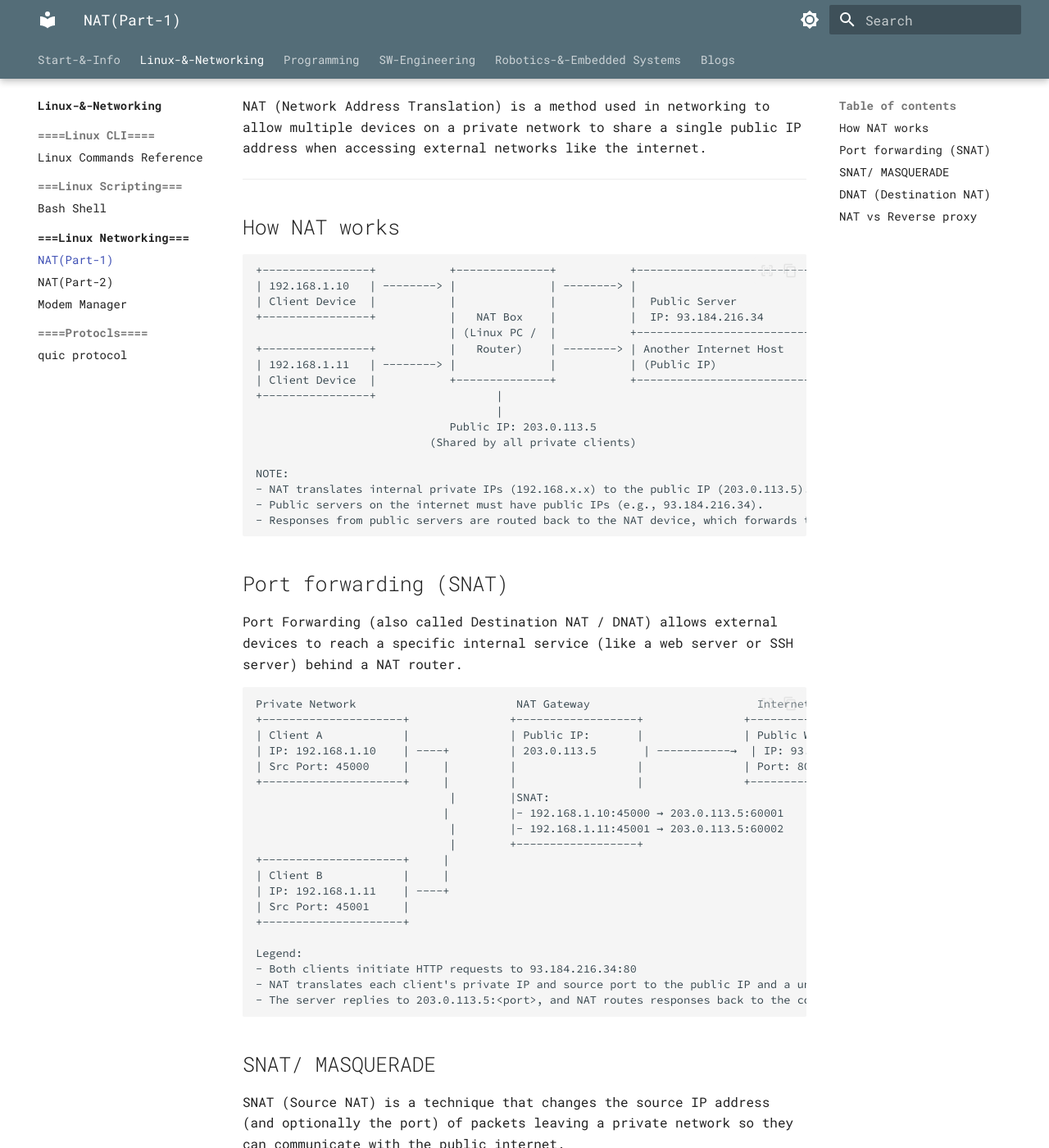
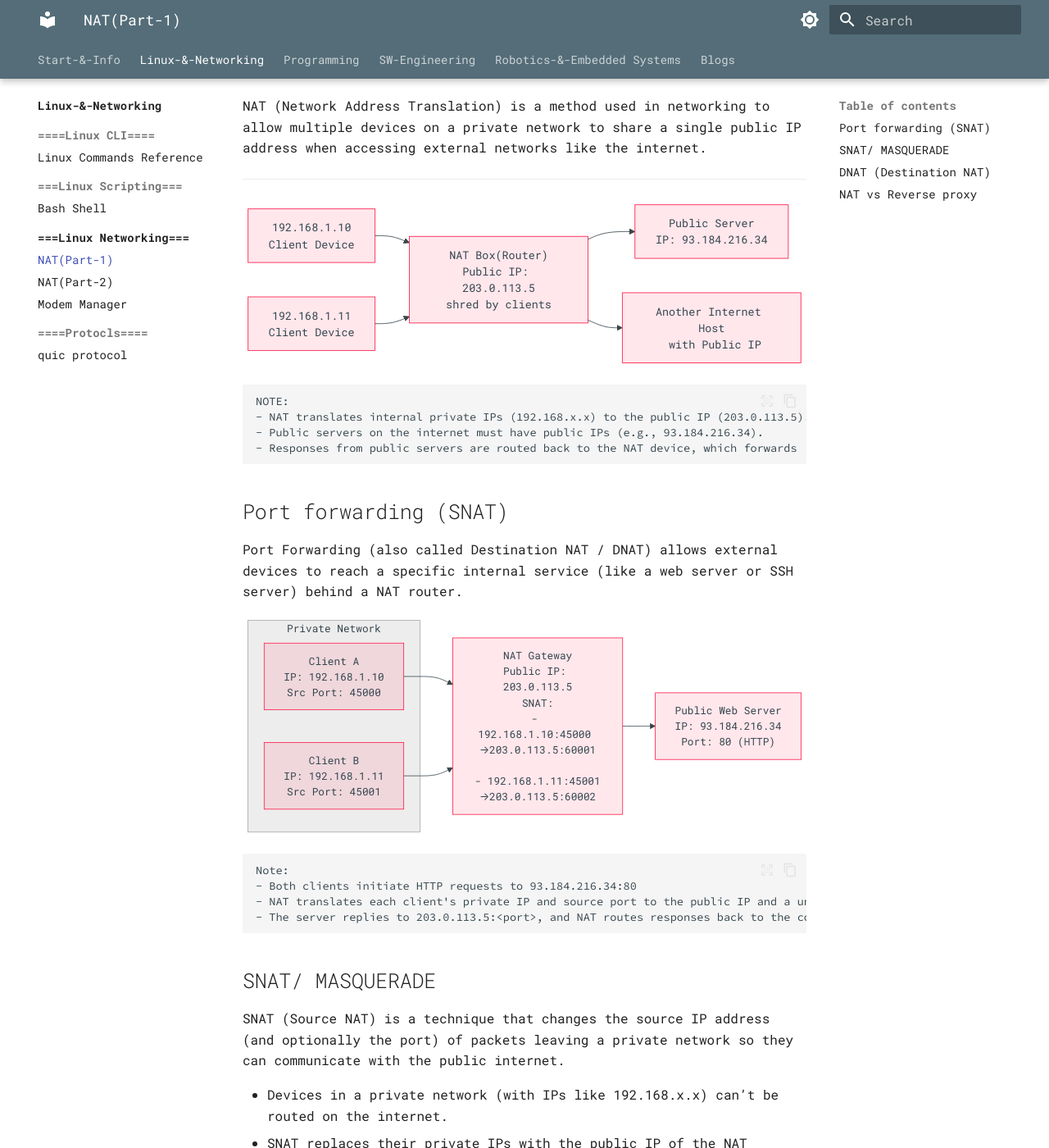
Before and after one commit to alohamujeeb/alohamujeeb.github.io, an MkDocs documentation site: the page built from docs/linux/linux-networking/nat1.md, in a window 1280 px wide and 1400 px high, scrolled down 195 px. Shown: the whole window at 82% size. Built offline with MkDocs 1.6.1 and Material for MkDocs 9.7.7, drawn with Linux system fonts in a browser that asks for light colours; some of the changed text lies outside the part shown.

Commit message:
goroutine updated

````diff
--- a/docs/linux/linux-networking/nat1.md
+++ b/docs/linux/linux-networking/nat1.md
@@ -7,53 +7,53 @@ tags:
 NAT (Network Address Translation) is a method used in networking to allow multiple devices on a private network to share a single public IP address when accessing external networks like the internet.
 
 ---
-## How NAT works
 
+```mermaid
+flowchart LR
+    C1["192.168.1.10<br/>Client Device"]
+    C2["192.168.1.11<br/>Client Device"]
+    NAT["NAT Box(Router)<br/>Public IP: 203.0.113.5<br/>shred by clients"]
+    S1["Public Server<br/>IP: 93.184.216.34"]
+    S2["Another Internet Host<br/> with Public IP"]
+
+    C1 --> NAT
+    C2 --> NAT
+    NAT --> S1
+    NAT --> S2
 ```
-+----------------+           +--------------+           +--------------------------+
-| 192.168.1.10   | --------> |              | --------> |                          |
-| Client Device  |           |              |           |  Public Server           |
-+----------------+           |   NAT Box    |           |  IP: 93.184.216.34       |
-                             | (Linux PC /  |           +--------------------------+
-+----------------+           |   Router)    | --------> | Another Internet Host    |
-| 192.168.1.11   | --------> |              |           | (Public IP)              |
-| Client Device  |           +--------------+           +--------------------------+
-+----------------+                  |
-                                    |
-                             Public IP: 203.0.113.5
-                          (Shared by all private clients)
-
+```text
 NOTE:
 - NAT translates internal private IPs (192.168.x.x) to the public IP (203.0.113.5).
 - Public servers on the internet must have public IPs (e.g., 93.184.216.34).
-- Responses from public servers are routed back to the NAT device, which forwards them to the correct client.
+- Responses from public servers are routed back to the NAT device, which forwards
 ```
 
 ## Port forwarding (SNAT)
 Port Forwarding (also called Destination NAT / DNAT) allows external devices to reach a specific internal service (like a web server or SSH server) behind a NAT router.
 
+```mermaid
+flowchart LR
+    subgraph "Private Network"
+        A["Client A<br/>IP: 192.168.1.10<br/>Src Port: 45000"]
+        B["Client B<br/>IP: 192.168.1.11<br/>Src Port: 45001"]
+    end
+
+    NAT["NAT Gateway<br>Public IP: 203.0.113.5<br>SNAT:<br>- 192.168.1.10:45000 <br>→203.0.113.5:60001<br><br>- 192.168.1.11:45001<br>→203.0.113.5:60002"]
+
+    Internet["Public Web Server<br>IP: 93.184.216.34<br>Port: 80 (HTTP)"]
+
+    A --> NAT
+    B --> NAT
+    NAT --> Internet
 ```
-Private Network                        NAT Gateway                         Internet
-+---------------------+               +------------------+               +------------------------+
-| Client A            |               | Public IP:       |               | Public Web Server      |
-| IP: 192.168.1.10    | ----+         | 203.0.113.5       | -----------→  | IP: 93.184.216.34      |
-| Src Port: 45000     |     |         |                  |               | Port: 80 (HTTP)        |
-+---------------------+     |         |                  |               +------------------------+
-                             |        |SNAT:
-							| 		  |- 192.168.1.10:45000 → 203.0.113.5:60001
-                             |        |- 192.168.1.11:45001 → 203.0.113.5:60002
-                             |        +------------------+
-+---------------------+     |
-| Client B            |     |
-| IP: 192.168.1.11    | ----+
-| Src Port: 45001     |
-+---------------------+
 
-Legend:
+```text
+Note:
 - Both clients initiate HTTP requests to 93.184.216.34:80
 - NAT translates each client's private IP and source port to the public IP and a unique source port
 - The server replies to 203.0.113.5:<port>, and NAT routes responses back to the correct client
 ```
+
 
 ## SNAT/ MASQUERADE
 SNAT (Source NAT) is a technique that changes the source IP address (and optionally the port) of packets leaving a private network so they can communicate with the public internet.
@@ -84,34 +84,23 @@ From: 203.0.113.5:60001 → 93.184.216.34:80
 | DNAT      | Destination IP (inbound) | Public IP → Private for incoming requests |
 
 
+```mermaid
+flowchart TD
+    InternetClient["Internet Client<br>IP: 45.33.22.10<br>Request: 203.0.113.5:9000"]
+
+    NATGateway["NAT Gateway<br>Public IP: 203.0.113.5<br>Port Forwarding:<br>9000 →192.168.1.100:6001"]
+
+    InternalServer["Internal Server<br>IP: 192.168.1.100<br>Service: HTTP (port 6001)"]
+
+    InternetClient --> NATGateway --> InternalServer
 ```
-Internet Client
-+---------------------+
-| IP: 45.33.22.10     |
-| Request: 203.0.113.5:8080  -----------+
-+---------------------+                |
-                                       v
-                              +------------------+
-                              |  NAT Gateway     |
-                              |  Public IP:      |
-                              |  203.0.113.5     |
-                              |------------------|
-                              | Port Forwarding: |
-                              | 8080 -> 192.168.1.100:80
-                              +------------------+
-                                       |
-                                       v
-Private Network                +------------------------+
-                               | Internal Web Server    |
-                               | IP: 192.168.1.100      |
-                               | Service: HTTP (port 80)|
-                               +------------------------+
-
+```
 Note:
 - External client sends request to NAT gateway’s public IP on port 8080.
 - NAT gateway rewrites destination IP and port to internal server’s private IP and port.
 - Internal server responds; NAT tracks connection and forwards response back to client.
 ```
+
 
 ## NAT vs Reverse proxy
 NAT (Network Address Translation):
````
